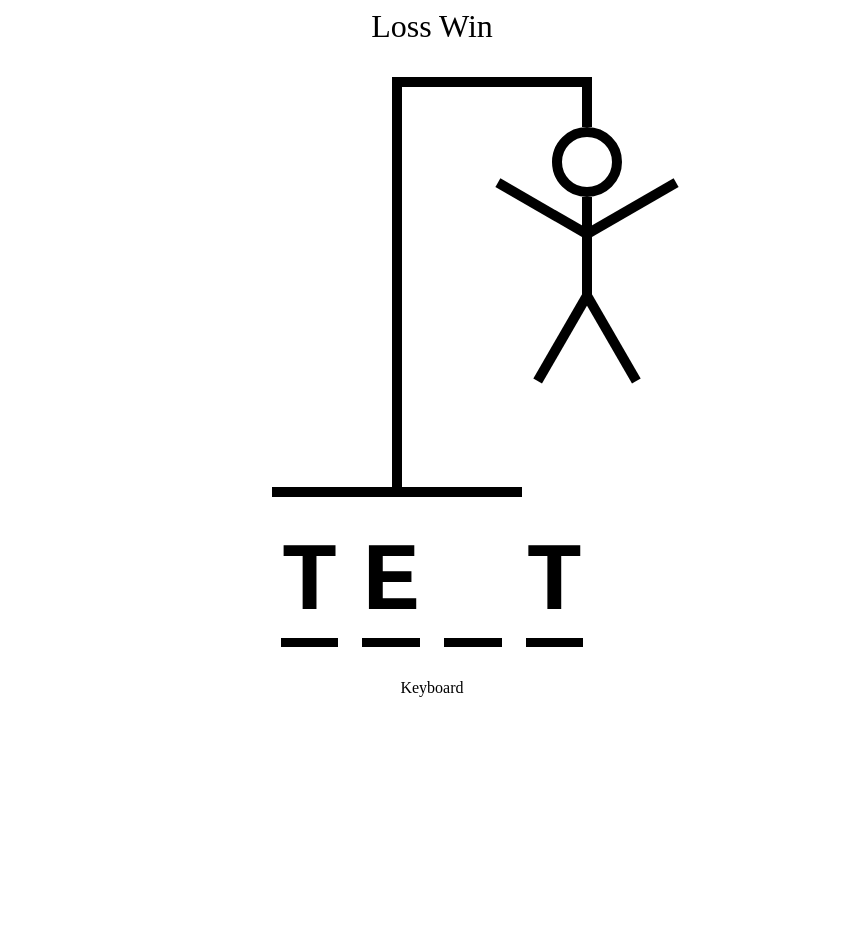
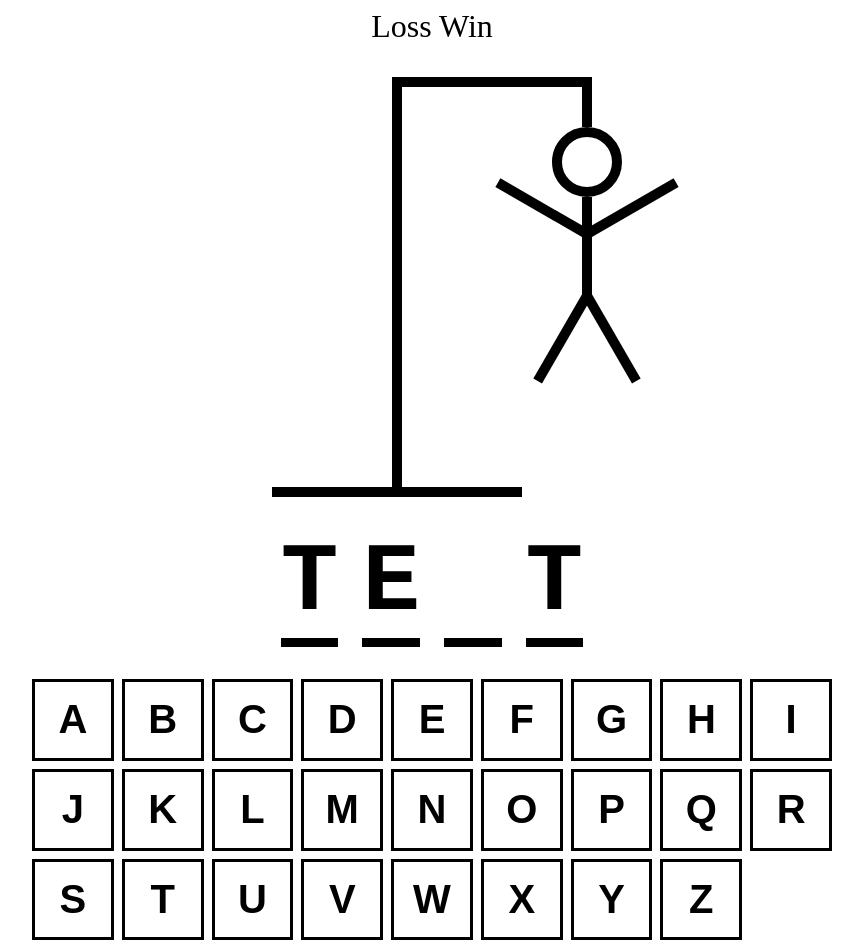
Before and after one commit to abhi-up/hangman-typescript, a React (Vite) app: page / in a window 1280 px wide. Shown: the whole page, without its empty margins (208-1071 px from the left). Before the commit the page ends 800 px from the top, so only its background shows below. Built offline with nearby package versions, Linux system fonts and the light colour scheme.

Commit message:
keyboard component created

```diff
--- a/src/App.tsx
+++ b/src/App.tsx
@@ -34,7 +34,9 @@ const App = () => {
 
             <HangmanDrawing />
             <HangmanWord />
-            <Keyboard />
+            <div style={{ alignSelf: "stretch" }}>
+                <Keyboard />
+            </div>
         </div>
     )
 }
--- /dev/null
+++ b/src/Keyboard.module.css
@@ -0,0 +1,26 @@
+.btn {
+    width: 100%;
+    border: 3px solid black;
+    background: none;
+    aspect-ratio: 1 / 1;
+    font-size: 2.5rem;
+    text-transform: uppercase;
+    padding: 0.5rem;
+    font-weight: bold;
+    cursor: pointer;
+    color: black;
+}
+
+.btn.active {
+    background-color: hsl(200, 100%, 50%);
+    color: white;
+}
+
+.btn.inactive {
+    opacity: 0.3;
+}
+
+.btn:hover:not(:disabled),
+.btn:focus:not(:disabled) {
+    background-color: hsl(200, 100%, 75%);
+}
--- a/src/Keyboard.tsx
+++ b/src/Keyboard.tsx
@@ -1,5 +1,51 @@
+import styles from "./Keyboard.module.css"
+
+const KEYS = [
+    "a",
+    "b",
+    "c",
+    "d",
+    "e",
+    "f",
+    "g",
+    "h",
+    "i",
+    "j",
+    "k",
+    "l",
+    "m",
+    "n",
+    "o",
+    "p",
+    "q",
+    "r",
+    "s",
+    "t",
+    "u",
+    "v",
+    "w",
+    "x",
+    "y",
+    "z",
+]
 const Keyboard = () => {
-    return <div>Keyboard</div>
+    return (
+        <div
+            style={{
+                display: "grid",
+                gridTemplateColumns: "repeat(auto-fit, minmax(75px, 1fr))",
+                gap: ".5rem",
+            }}
+        >
+            {KEYS.map((key) => {
+                return (
+                    <button disabled className={`${styles.btn} `} key={key}>
+                        {key}
+                    </button>
+                )
+            })}
+        </div>
+    )
 }
 
 export default Keyboard
```
